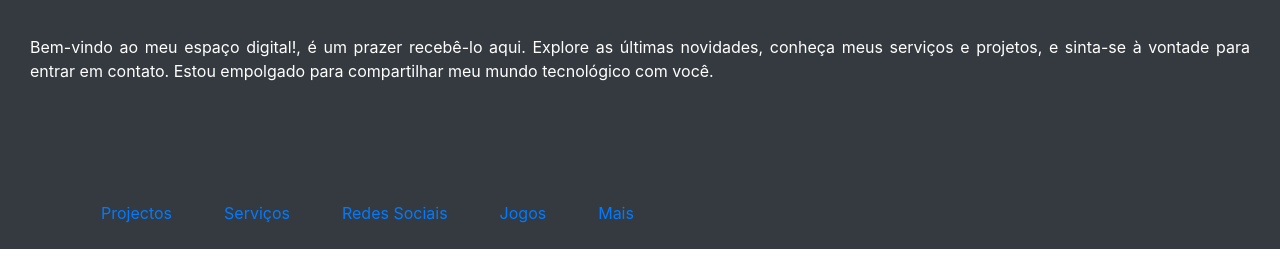
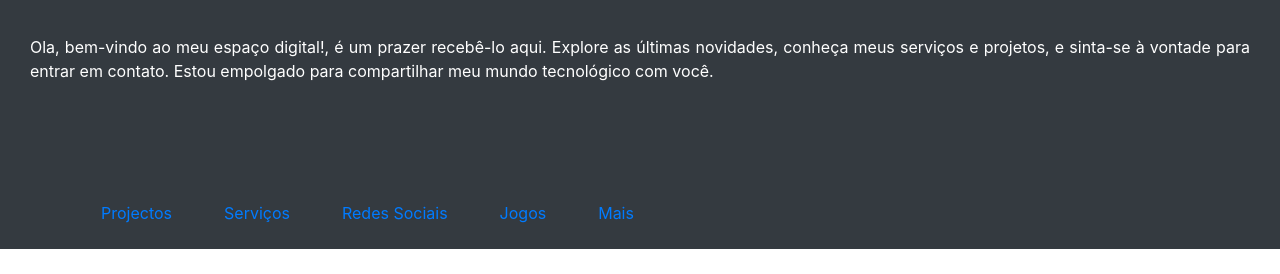
Before and after one commit to FarukSantos/Minha-Pagina, a plain HTML site: page index.html in a window 1280 px wide. Shown: the part 99-373 px from the top of the page. Drawn offline with nearby package versions, Linux system fonts and the light colour scheme.

Commit message:
refactor.alter index.html

```diff
--- a/index.html
+++ b/index.html
@@ -28,7 +28,7 @@
 
 
 
-       <p style="text-align: justify; padding: 30px;">  Bem-vindo ao meu espaço digital!, é um prazer recebê-lo aqui. Explore as últimas novidades, conheça meus serviços e projetos, e sinta-se à vontade para entrar em contato. Estou empolgado para compartilhar meu mundo tecnológico com você.</p>
+       <p style="text-align: justify; padding: 30px;">  Ola, bem-vindo ao meu espaço digital!, é um prazer recebê-lo aqui. Explore as últimas novidades, conheça meus serviços e projetos, e sinta-se à vontade para entrar em contato. Estou empolgado para compartilhar meu mundo tecnológico com você.</p>
     </header>
 
 
```
